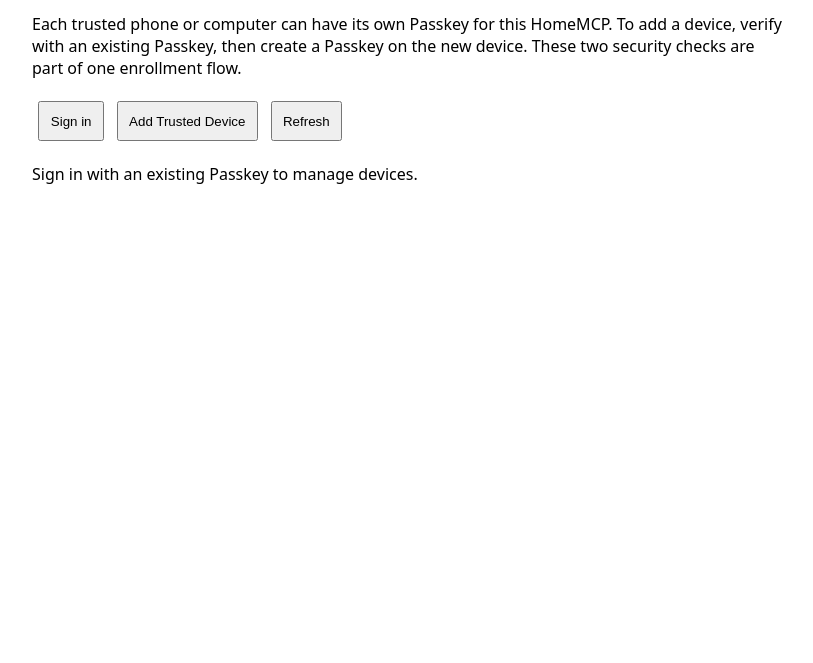
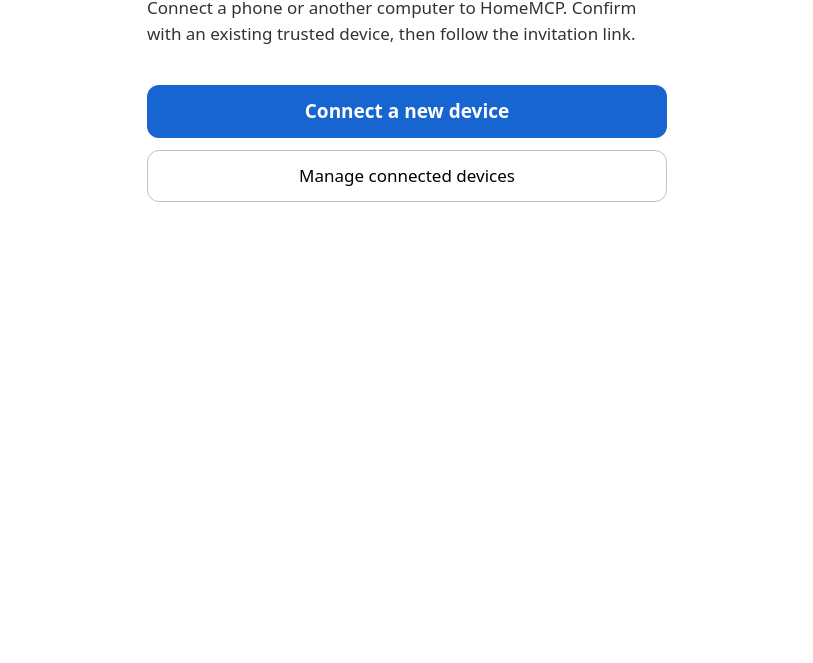
Before and after one commit to shootingsyh/homemcp, a website: page web/passkeys.html in a window 1280 px wide. Shown: the part 137-800 px from the top of the page, without its empty margins (233-1046 px from the left). Drawn offline with Linux system fonts and the light colour scheme; no server answers.

Commit message:
ui(passkeys): one prominent connect-device action and secondary device management

```diff
--- a/web/passkeys.html
+++ b/web/passkeys.html
@@ -1 +1,22 @@
-<!doctype html><html lang="en"><meta charset="utf-8"><meta name="viewport" content="width=device-width,initial-scale=1"><title>HomeMCP Trusted Devices</title><style>body{font:16px system-ui;max-width:750px;margin:3rem auto;padding:1rem}button{padding:.65rem;margin:.4rem}li{padding:.5rem}pre{overflow-wrap:anywhere}</style><h1>HomeMCP Trusted Devices</h1><p>Each trusted phone or computer can have its own Passkey for this HomeMCP. To add a device, verify with an existing Passkey, then create a Passkey on the new device. These two security checks are part of one enrollment flow.</p><button id="login">Sign in</button><button id="add">Add Trusted Device</button><button id="refresh">Refresh</button><p id="status" role="status"></p><ul id="items"></ul><script src="/passkeys.js" defer></script></html>
+<!doctype html>
+<html lang="en">
+<head>
+<meta charset="utf-8"><meta name="viewport" content="width=device-width,initial-scale=1">
+<title>Connect a device · HomeMCP</title>
+<style>
+:root{color-scheme:light dark}body{font:17px/1.5 system-ui,-apple-system,sans-serif;max-width:520px;margin:0 auto;padding:clamp(24px,7vw,64px) 22px}
+h1{font-size:clamp(26px,5vw,34px);letter-spacing:-.03em;margin:0 0 12px}p{color:CanvasText;opacity:.8}
+button{font:inherit;cursor:pointer;border-radius:12px;min-height:52px;padding:12px 20px}
+#add{background:#1765d1;color:white;border:0;font-weight:650;width:100%;font-size:19px;margin:22px 0 12px}
+#login{background:transparent;border:1px solid #9999;width:100%}
+button:disabled{opacity:.5;cursor:wait}#status{min-height:24px}#devices{margin-top:20px}li{padding:8px 0}li button{min-height:36px;font-size:14px}
+</style>
+</head><body>
+<h1>Connect your phone</h1>
+<p>Connect a phone or another computer to HomeMCP. Confirm with an existing trusted device, then follow the invitation link.</p>
+<button id="add" type="button">Connect a new device</button>
+<button id="login" type="button">Manage connected devices</button>
+<p id="status" role="status" aria-live="polite"></p>
+<section id="devices" hidden><h2>Connected devices</h2><ul id="items"></ul></section>
+<script src="/passkeys.js" defer></script>
+</body></html>
```
